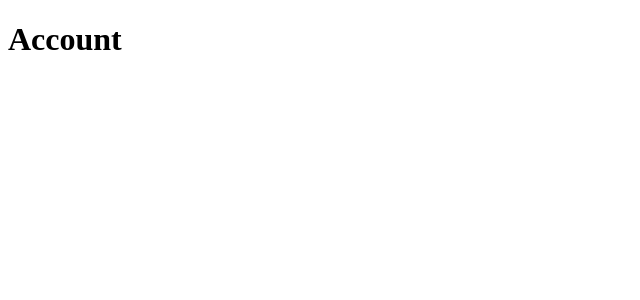
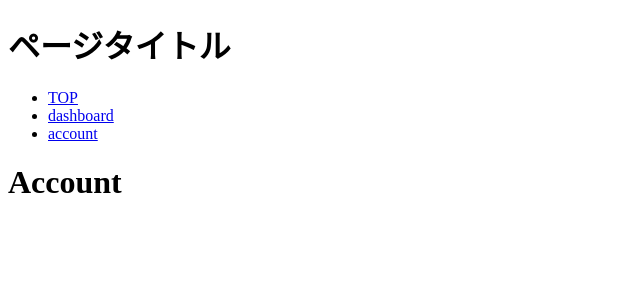
Before and after one commit to yutasuzuki/react-router-express, a React app: page /admin/Account in a window 1280 px wide. Shown: the top 300 px of the page, without its empty margins (0-640 px from the left). Built offline with nearby package versions, Linux system fonts and the light colour scheme; the HTML template or start-up script is replaced by a standard one.

Commit message:
update: admin template

```diff
--- a/assets/js/admin/router.js
+++ b/assets/js/admin/router.js
@@ -16,9 +16,21 @@ import Account from './pages/Account'
 const GlobalRouter = () => {
   return (
     <div>
-      <Route exact={true} path="/" component={Top}/>
-      <Route path="/dashboard" component={Dashboard}/>
-      <Route path="/Account" component={Account}/>
+      <Header />
+      <div className={'content'}>
+        <div className={'container'}>
+          <ul>
+            <li><Link to="/">TOP</Link></li>
+            <li><Link to="/dashboard">dashboard</Link></li>
+            <li><Link to="/account">account</Link></li>
+          </ul>
+          <div className={'main'}>
+            <Route exact={true} path="/" component={Top}/>
+            <Route path="/dashboard" component={Dashboard}/>
+            <Route path="/Account" component={Account}/>
+          </div>
+        </div>
+      </div>
     </div>
   )
 }
--- a/assets/sass/admin/layout/_header.scss
+++ b/assets/sass/admin/layout/_header.scss
@@ -1,8 +1,4 @@
 .header {
-  position: fixed;
-  top: 0;
-  left: 0;
-  right: 0;
   width: 100%;
   height: 80px;
   padding: 0 5%;
```
